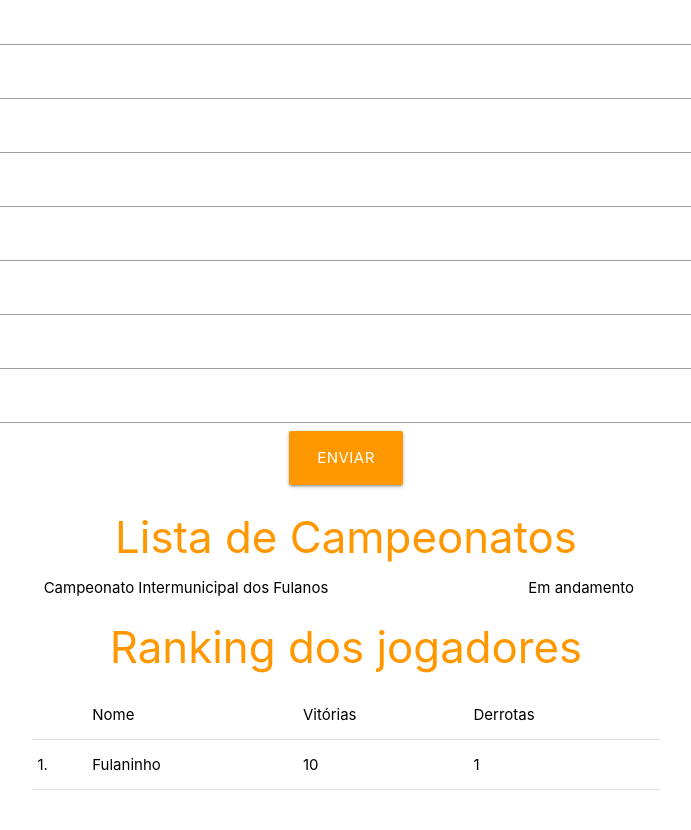
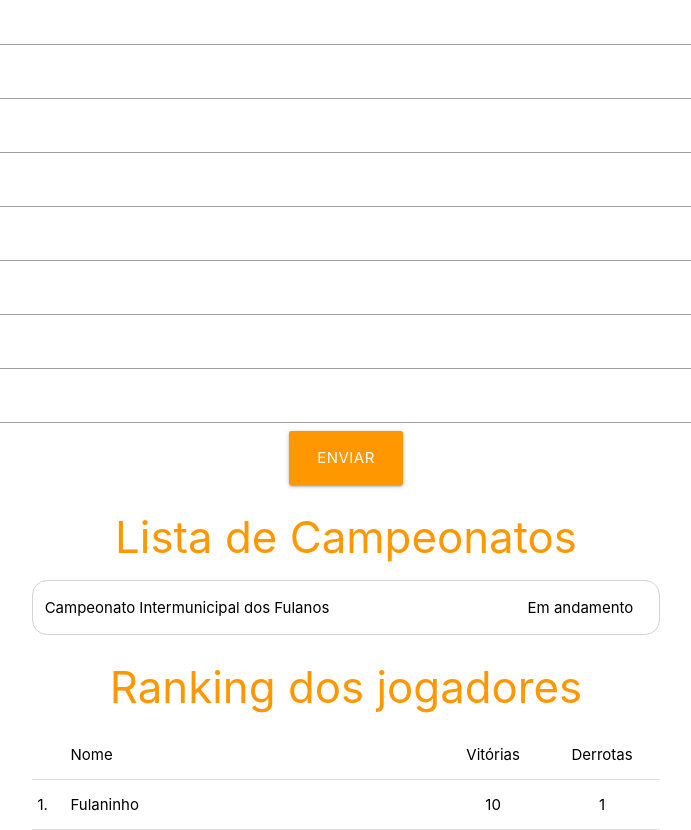
Before and after one commit to diofeher/organizador-de-campeonatos, a Flask app: page / in a window 1280 px wide. Shown: the part 248-1078 px from the top of the page, without its empty margins (294-985 px from the left). Before the commit the page ends 1038 px from the top, so only its background shows below. Run offline with Flask 2, Linux system fonts and the light colour scheme; some libraries are stand-ins or nearby versions.

Commit message:
CSS Style created and linked

```diff
--- /dev/null
+++ b/static/styles/style.css
@@ -0,0 +1,19 @@
+.saldo {
+   text-align: center;
+}
+
+.nome-table {
+   width: 60%;
+}
+
+.campeonato {
+   border: 1px solid #d3d3d3;
+   padding: 3% 0;
+   border-radius: 15px;
+   transition: border-color 0.5s;
+}
+
+.campeonato:hover {
+   cursor: pointer;
+   border-color: #5f5f5f;
+}
--- a/templates/base.html
+++ b/templates/base.html
@@ -1,29 +1,41 @@
 <html>
+
 <head>
-	<meta charset="utf-8"/>
-	<meta name="viewport" content="width=device-width, initial-scale=1.0"/>
+	<meta charset="utf-8" />
+	<meta name="viewport" content="width=device-width, initial-scale=1.0" />
 	<title>Organizador de campeonatos</title>
 
 	<link type="text/css" rel="stylesheet" href="{{ url_for('static',filename='styles/reset.css') }}" />
 	<!--Import Google Icon Font-->
 	<link href="https://fonts.googleapis.com/icon?family=Material+Icons" rel="stylesheet">
 	<!--Import materialize.css-->
-    <link type="text/css" rel="stylesheet" href="{{ url_for('static',filename='styles/materialize.css') }}"  media="screen,projection"/>
+	<link type="text/css" rel="stylesheet" href="{{ url_for('static',filename='styles/materialize.css') }}" media="screen,projection"
+	/>
+	<link type="text/css" rel="stylesheet" href="{{ url_for('static',filename='styles/style.css') }}" media="screen,projection"
+	/>
 	<!-- INCLUDE ALL THEMES FOTAWEASOME-->
-	<link rel="stylesheet" href="https://use.fontawesome.com/releases/v5.0.13/css/all.css" integrity="sha384-DNOHZ68U8hZfKXOrtjWvjxusGo9WQnrNx2sqG0tfsghAvtVlRW3tvkXWZh58N9jp" crossorigin="anonymous">
+	<link rel="stylesheet" href="https://use.fontawesome.com/releases/v5.0.13/css/all.css" integrity="sha384-DNOHZ68U8hZfKXOrtjWvjxusGo9WQnrNx2sqG0tfsghAvtVlRW3tvkXWZh58N9jp"
+	  crossorigin="anonymous">
 </head>
 
 <body>
 	<nav class="light-blue lighten-1" role="navigation">
-	    <div class="nav-wrapper container"><a id="logo-container" href="#" class="brand-logo">PingPong</a>
+		<div class="nav-wrapper container">
+			<a id="logo-container" href="#" class="brand-logo">PingPong</a>
 			<ul class="right hide-on-med-and-down">
-	        <li><a href="/">Navbar Link</a></li>
+				<li>
+					<a href="/">Navbar Link</a>
+				</li>
 			</ul>
 
 			<ul id="nav-mobile" class="sidenav">
-	        <li><a href="/">Navbar Link</a></li>
+				<li>
+					<a href="/">Navbar Link</a>
+				</li>
 			</ul>
-	      <a href="#" data-target="nav-mobile" class="sidenav-trigger"><i class="material-icons">menu</i></a>
+			<a href="#" data-target="nav-mobile" class="sidenav-trigger">
+				<i class="material-icons">menu</i>
+			</a>
 		</div>
 	</nav>
 
@@ -31,7 +43,8 @@
 
 
 	<!--JavaScript at end of body for optimized loading-->
-	<script src="https://code.jquery.com/jquery-3.3.1.min.js" integrity="sha256-FgpCb/KJQlLNfOu91ta32o/NMZxltwRo8QtmkMRdAu8=" crossorigin="anonymous"></script>
+	<script src="https://code.jquery.com/jquery-3.3.1.min.js" integrity="sha256-FgpCb/KJQlLNfOu91ta32o/NMZxltwRo8QtmkMRdAu8="
+	  crossorigin="anonymous"></script>
 	<script type="text/javascript" src="{{ url_for('static',filename='js/materialize.js') }}"></script>
 	<script type="text/javascript" src="{{ url_for('static',filename='js/init.js') }}"></script>
 
```
Lines whose indentation alone changed are shown as unchanged.
